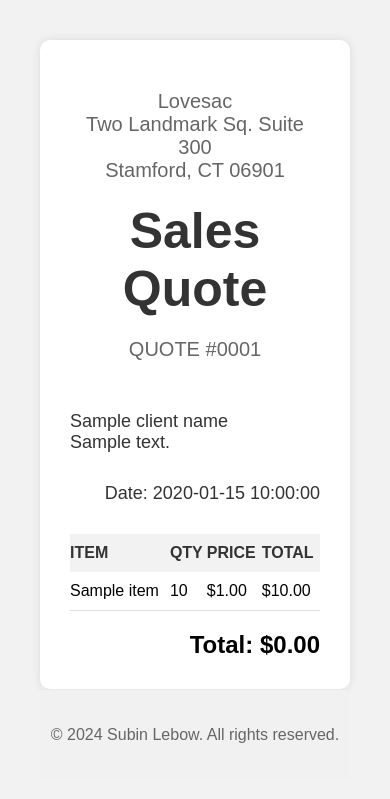
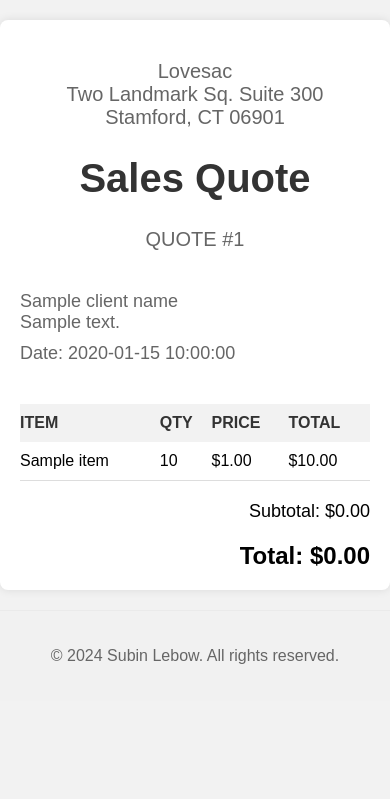
Before and after one commit to deflatedDbug/quote-gen-api, a Flask app: template templates/quote_template.html in a window 390 px wide. Shown: the top 799 px of the page. Run offline with Flask 3, Linux system fonts and the light colour scheme; the template is opened without the code that fills it: most values are stand-ins (such as "Sample title", 1, 10 or a date in 2020).

Commit message:
added unique quote id feature and modified quote-template for mobile viewport

```diff
--- a/app.py
+++ b/app.py
@@ -1,9 +1,9 @@
-from flask import Flask, request, jsonify, render_template, render_template_string
+from flask import Flask, request, jsonify, render_template
 from ultralytics import YOLO
 import uuid
 import os
 import pandas as pd
-from datetime import datetime, timedelta
+from datetime import datetime
 from decimal import Decimal, ROUND_HALF_UP
 
 app = Flask(__name__)
@@ -25,12 +25,15 @@ class_names = {
     7: 'wedge-seat',
 }
 
+def generate_quote_id(store_id):
+    current_date = datetime.now().strftime("%m%d%Y")
+    return f"{store_id}{current_date}"
+
 @app.route('/')
 def index():
     return render_template('index.html')
 
 @app.route('/generate-quote', methods=['POST'])
-
 def generate_quote_endpoint():
     if 'image' not in request.files:
         return jsonify({'error': 'No image provided.'}), 400
@@ -52,6 +55,9 @@ def generate_quote_endpoint():
     results = model(image_path, save=True)
     detections = get_pandas(results)
 
+    store_id_biltmore = "1283"
+    quote_id = generate_quote_id(store_id_biltmore)
+
     quote = generate_quote_from_detections(detections)
 
     client_name = request.form.get('client_name')
@@ -60,10 +66,10 @@ def generate_quote_endpoint():
     items = quote['items']
     subtotal = quote['subtotal']
     total = quote['total']
-    date = datetime.now()
+    created_date = datetime.now().strftime("%B %d, %Y")
 
     os.remove(image_path)
-    return render_template('quote_template.html', items=items, subtotal = subtotal, total = total, created_date = date.strftime("%B %d, %Y"), client_name=client_name, client_address=client_address)
+    return render_template('quote_template.html', items=items, subtotal = subtotal, total = total, created_date=created_date, client_name=client_name, client_address=client_address, quote_id=quote_id)
 
 def get_pandas(results):
 
@@ -102,7 +108,7 @@ def generate_quote_from_detections(detections):
     quote = {
         'items' : [],
         'subtotal' : Decimal('0'),
-        'total': Decimal('0')
+        'total': Decimal('0'),
     }
     for item, count in item_counts.items():
         item_total = count * price_list[item]
--- a/templates/quote_template.html
+++ b/templates/quote_template.html
@@ -6,36 +6,49 @@
 <title>Sales Quote</title>
 <style>
   body {
+    height: 100%;
+    display: flex;
+    flex-direction: column;
     font-family: 'Arial', sans-serif;
-    margin: 20px;
-    padding: 20px;
+    margin: 0;
+    padding: 0;
     background: #f2f2f2;
   }
   .container {
+    width: calc(100% - 40px); /* Adjust width for padding */
     max-width: 800px;
-    margin: auto;
+    margin: 20px auto;
     background: #fff;
-    padding: 30px;
-    border-radius: 10px;
+    padding: 20px;
+    border-radius: 8px;
     box-shadow: 0 0 10px rgba(0, 0, 0, 0.1);
+    flex-grow: 1; /* Grow to fill the viewport height */
+    display: flex;
+    flex-direction: column;
+    justify-content: space-between; /* Distribute space between header, content, and footer */
   }
   .header {
     text-align: center;
-    margin-bottom: 50px;
+    margin-bottom: 20px;
   }
   .header h1 {
-    font-size: 50px;
-    margin: 0;
+    font-size: 40px;
     color: #333;
+  }
+  .header2 {
+    display: flex;
+    justify-content: space-between;
+    align-items: center;
+    margin-bottom: 20px;
   }
   .header p {
     font-size: 20px;
     color: #666;
   }
-  .client-info, .quote-info {
+  .client-info, .quote-info, .footer p {
+    margin: 0;
     font-size: 18px;
-    margin-bottom: 30px;
-    color: #333;
+    color: #666;
   }
   .quote-info {
     text-align: right;
@@ -43,6 +56,7 @@
   table {
     width: 100%;
     border-collapse: collapse;
+    margin-top: 20px;
   }
   th {
     text-align: left;
@@ -53,6 +67,11 @@
   td {
     padding: 10px 0;
     border-bottom: 1px solid #ddd;
+  }
+  .subtotal {
+    font-size: 18px;
+    text-align: right;
+    padding-top: 20px;
   }
   .total {
     font-size: 24px;
@@ -68,8 +87,19 @@
     color: #666;
   }
   .footer p {
-    margin: 0;
     font-size: 14px;
+  }
+
+  @media (max-width: 600px) {
+    .header2 {
+        flex-direction: column;
+        align-items: flex-start;
+    }
+    .quote-info {
+        align-self: stretch;
+        text-align: left;
+        margin-top: 10px;
+    }
   }
 </style>
 </head>
@@ -79,9 +109,9 @@
   <div class="header">
     <p>Lovesac<br>Two Landmark Sq. Suite 300<br>Stamford, CT 06901</p>
     <h1>Sales Quote</h1>
-    <p>QUOTE #0001</p>
+    <p>QUOTE #{{ quote_id }}</p>
   </div>
-
+    <div class="header2">
         <div class="client-info">
             {{client_name}}<br>
             {{client_address}}
@@ -89,6 +119,7 @@
 
           <div class="quote-info">
            Date: {{created_date}}
+          </div>
     </div>
 
   <table>
@@ -111,7 +142,9 @@
       {% endfor %}
     </tbody>
   </table>
-
+  <div class="subtotal">
+    Subtotal: ${{ '%.2f' | format(subtotal) }}
+  </div>
   <div class="total">
     Total: ${{ '%.2f' | format(total) }}
   </div>
```
Lines whose indentation alone changed are shown as unchanged.
